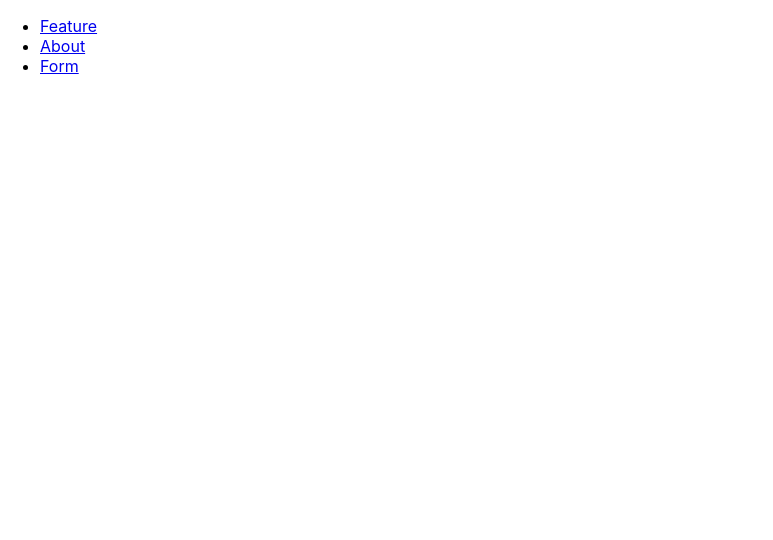
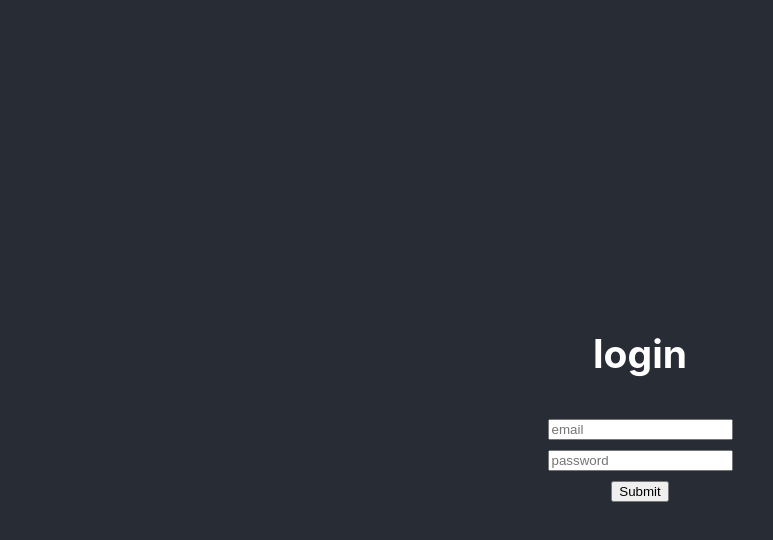
Before and after one commit to morizzio93/Roadmap, a React (Create React App) app: page /login in a window 1280 px wide. Before the commit this address had no page. Shown: the top 540 px of the page, without its empty margins (0-773 px from the left). Built offline with nearby package versions, Linux system fonts and the light colour scheme.

Commit message:
Road-11, Road-9, Road-12

```diff
--- a/package.json
+++ b/package.json
@@ -10,6 +10,7 @@
     "react-dom": "^18.3.1",
     "react-router-dom": "^6.23.1",
     "react-scripts": "5.0.1",
+    "uuid": "^10.0.0",
     "web-vitals": "^2.1.4"
   },
   "scripts": {
--- a/src/About.js
+++ /dev/null
@@ -1,12 +0,0 @@
-import React from 'react';
-
-function About() {
-  return (
-    <div>
-      <h2>About Page</h2>
-      <p>This is the About page.</p>
-    </div>
-  );
-}
-
-export default About;
--- a/src/App.js
+++ b/src/App.js
@@ -1,34 +1,28 @@
-import React from 'react';
-import { BrowserRouter as Router, Route, Routes, Link } from 'react-router-dom';
-import Home from './Home';
-import About from './About';
-import Form from './Form';
+import "./App.css";
+
+import {
+  BrowserRouter as Router,
+  Route,
+  Routes,
+  Navigate,
+} from "react-router-dom";
+import Login from "./Login";
+import Features from "./Features";
 
 function App() {
   return (
-    <Router>
-      <div>
-        <nav>
-          <ul>
-            <li>
-              <Link to="/">Feature</Link>
-            </li>
-            <li>
-              <Link to="/about">About</Link>
-            </li>
-            <li>
-              <Link to="/form">Form</Link>
-            </li>
-          </ul>
-        </nav>
-
-        <Routes>
-          <Route path="/" element={<Home />} />
-          <Route path="/about" element={<About />} />
-          <Route path="/form" element={<Form />} />
-        </Routes>
-      </div>
-    </Router>
+    <div className="App">
+      <header className="App-header">
+        <Router>
+          <Routes>
+            <Route path="/login" element={<Login />} />
+            <Route path="/" element={<Navigate to="/login" />} />
+            <Route path="/features" element={<Features />} />
+            {/* Add more routes as needed */}
+          </Routes>
+        </Router>
+      </header>
+    </div>
   );
 }
 
--- /dev/null
+++ b/src/Features.js
@@ -0,0 +1,10 @@
+function Features() {
+  return (
+    <div>
+      <h2>Features</h2>
+      {/* Add more content for the features list here */}
+    </div>
+  );
+}
+
+export default Features;
--- a/src/Home.js
+++ /dev/null
@@ -1,12 +0,0 @@
-import React from 'react';
-
-function Home() {
-  return (
-    <div>
-      <h2>Home Page</h2>
-      <p>Welcome to the Home page!</p>
-    </div>
-  );
-}
-
-export default Home;
--- /dev/null
+++ b/src/Login.js
@@ -0,0 +1,63 @@
+import React, { useState } from 'react';
+import { useNavigate } from 'react-router-dom';
+import { v4 as uuidv4 } from 'uuid';
+
+function Login() {
+  const [email, setEmail] = useState('');
+  const [password, setPassword] = useState('');
+  const navigate = useNavigate();
+
+  const handleSubmit = (event) => {
+    event.preventDefault();
+
+    // Validate the username and password
+    if (email === 'maurice@tran.com' && password === 'correct') {
+      // Create the user object
+      const user = {
+        id: uuidv4(),
+        email: email,
+        password: password,
+        isSuperadmin: true,
+      };
+
+      // Store the user object in localStorage
+      localStorage.setItem('users', JSON.stringify(user));
+
+      // Redirect to the /features page
+      navigate('/features');
+    } else {
+      alert('Invalid credentials');
+    }
+  };
+
+  return (
+    <div>
+      <h2>login</h2>
+      <form onSubmit={handleSubmit}>
+        <div>
+          <input
+            placeholder='email'
+            type='email'
+            id='email'
+            value={email}
+            onChange={(e) => setEmail(e.target.value)}
+            required
+          />
+        </div>
+        <div>
+          <input
+            placeholder='password'
+            type='password'
+            id='password'
+            value={password}
+            onChange={(e) => setPassword(e.target.value)}
+            required
+          />
+        </div>
+        <button type="submit">Submit</button>
+      </form>
+    </div>
+  );
+}
+
+export default Login;
```
Also changed, not shown: 1 other file (tests, documents, lock files or other folders).
